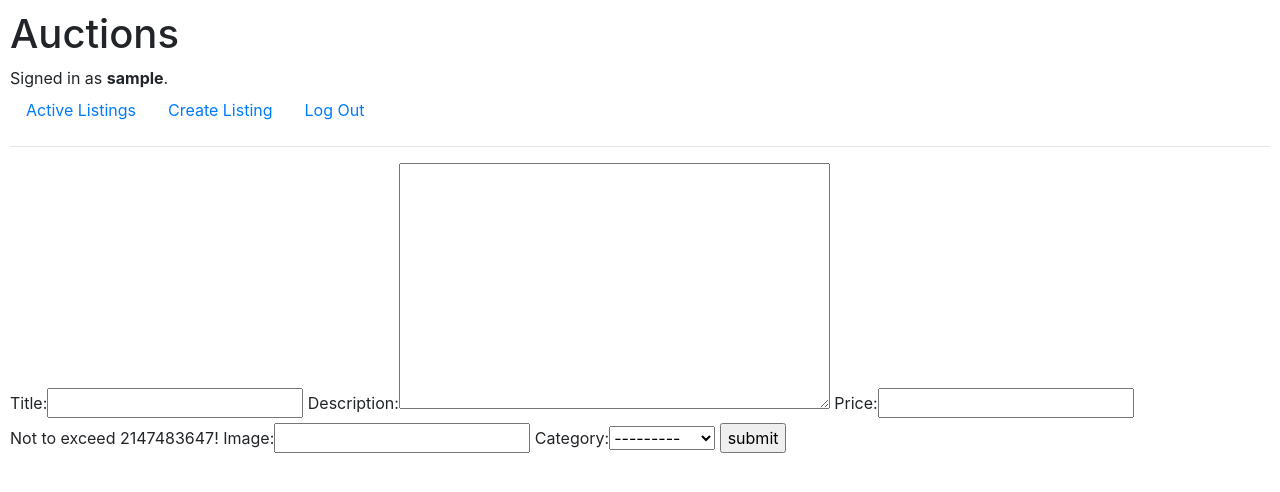
After one commit to cdramirezh/commerce, a Django app: page /create_auction in a window 1280 px wide. The commit adds this page. Shown: the top 492 px of the page. Run offline with Django 3.2, Linux system fonts and the light colour scheme; the visitor is signed in with stand-in values (Sample User, id 1); some libraries are stand-ins or nearby versions.

Commit message:
Create Auctions requirement ready. The form for the Auction is ugly as a blasphemy, I should make it prettier in the future

```diff
--- /dev/null
+++ b/auctions/forms.py
@@ -0,0 +1,13 @@
+from django.forms import ModelForm
+from .models import Auction
+
+class AuctionForm(ModelForm):
+    class Meta:
+        model = Auction
+        fields = [
+            'title',
+            'description',
+            'price',
+            'image',
+            'category'
+        ]
--- a/auctions/models.py
+++ b/auctions/models.py
@@ -24,7 +24,7 @@ class Auction(models.Model):
         (TOYS, 'Toys'),
         (ELECTRONICS, 'Electronics'),
         (HOME, 'Home')]
-    category = models.CharField(max_length=2, choices=CATEGORY_CHOISES)
+    category = models.CharField(max_length=2, choices=CATEGORY_CHOISES, blank=True)
 
     #When a new bid to the auction is created, the price is updated
     price = models.PositiveIntegerField(help_text='Not to exceed 2147483647!')
--- /dev/null
+++ b/auctions/templates/auctions/create_auction.html
@@ -0,0 +1,13 @@
+{% extends "auctions/layout.html" %}
+
+{% block body %}
+    {% if message %}
+        <div>{{ message }}</div>
+    {% endif %}
+<form action="{% url 'create_auction' %}" method="POST">
+    {% csrf_token %}
+    {{ form }}
+    <input type="submit" value="submit">
+</form>
+
+{% endblock %}
--- a/auctions/templates/auctions/layout.html
+++ b/auctions/templates/auctions/layout.html
@@ -22,6 +22,9 @@
             </li>
             {% if user.is_authenticated %}
                 <li class="nav-item">
+                    <a class="nav-link" href="{% url 'create_auction' %}">Create Listing</a>
+                </li>
+                <li class="nav-item">
                     <a class="nav-link" href="{% url 'logout' %}">Log Out</a>
                 </li>
             {% else %}
--- a/auctions/urls.py
+++ b/auctions/urls.py
@@ -6,5 +6,6 @@ urlpatterns = [
     path("", views.index, name="index"),
     path("login", views.login_view, name="login"),
     path("logout", views.logout_view, name="logout"),
-    path("register", views.register, name="register")
+    path("register", views.register, name="register"),
+    path("create_auction", views.create_auction, name='create_auction')
 ]
--- a/auctions/views.py
+++ b/auctions/views.py
@@ -1,9 +1,10 @@
 from django.contrib.auth import authenticate, login, logout
+from django.contrib.auth.decorators import login_required
 from django.db import IntegrityError
 from django.http import HttpResponse, HttpResponseRedirect
 from django.shortcuts import render
 from django.urls import reverse
-
+from .forms import AuctionForm
 from .models import User
 
 
@@ -61,3 +62,25 @@ def register(request):
         return HttpResponseRedirect(reverse("index"))
     else:
         return render(request, "auctions/register.html")
+
+@login_required(login_url='login')
+def create_auction(request):
+
+    if (request.method == 'POST'):
+
+        auction_form = AuctionForm(request.POST)
+
+        if auction_form.is_valid():
+            auction_form.save()
+            return render(request, "auctions/index.html")
+
+        return render(request, "auctions/create_auction.html", {
+            'form': auction_form,
+            'message': 'Invalid form'
+        })
+
+    else:
+        form = AuctionForm()
+        return render(request, "auctions/create_auction.html", {
+            'form': form
+        })
```
